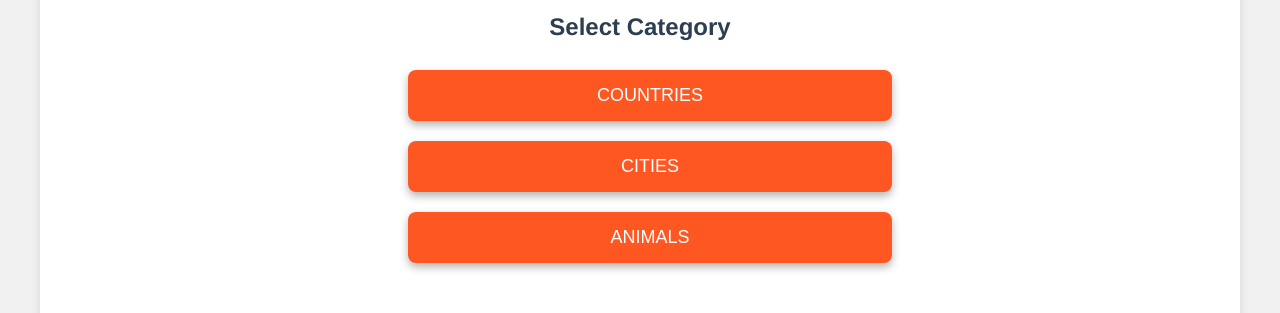
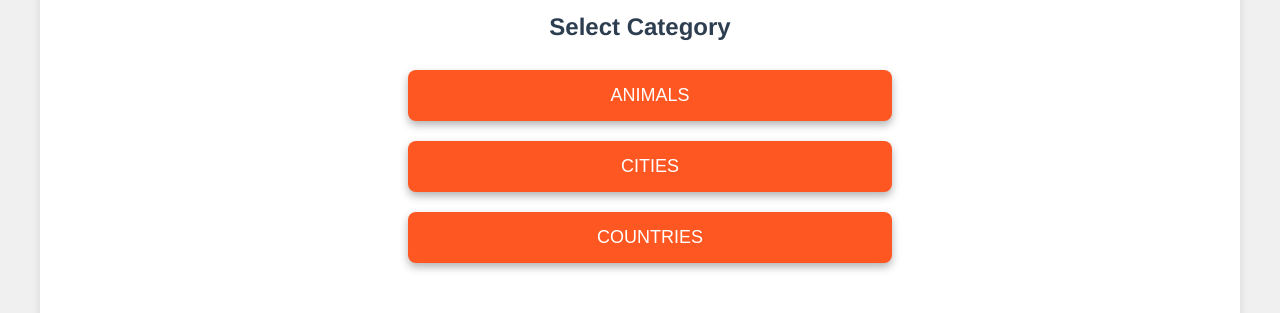
Before and after one commit to joseph-johnson27001/word-scramble, a Vue app: page /categories in a window 1280 px wide. Shown: the part 267-580 px from the top of the page. Built offline with nearby package versions, Linux system fonts and the light colour scheme.

Commit message:
Alphabetised and sorting

```diff
--- a/src/components/GameBoard.vue
+++ b/src/components/GameBoard.vue
@@ -1,8 +1,8 @@
 <template>
   <div>
-    <h2>Game Board</h2>
+    <!-- <h2>Game Board</h2> -->
     <div v-if="wordList.length">
-      <h3>Category: {{ selectedCategory }}</h3>
+      <!-- <h3>Category: {{ selectedCategory }}</h3> -->
       <div class="letters-container">
         <div
           v-for="letter in scrambledLetters"
--- a/src/views/CategorySelection.vue
+++ b/src/views/CategorySelection.vue
@@ -2,11 +2,11 @@
   <div class="category-selection">
     <h2>Select Category</h2>
     <button
-      v-for="(category, key) in categories"
-      :key="key"
-      @click="handleCategorySelection(key)"
+      v-for="categoryName in sortedCategoryNames"
+      :key="categoryName"
+      @click="handleCategorySelection(categoryName)"
     >
-      {{ key.toUpperCase() }}
+      {{ categoryName.toUpperCase() }}
     </button>
   </div>
 </template>
@@ -17,11 +17,15 @@ import { mapActions, mapState } from "vuex";
 export default {
   computed: {
     ...mapState(["categories"]),
+    sortedCategoryNames() {
+      // Sort the category keys alphabetically and use them as stable identifiers
+      return Object.keys(this.categories).sort();
+    },
   },
   methods: {
     ...mapActions(["selectCategory"]),
-    handleCategorySelection(category) {
-      this.selectCategory(category);
+    handleCategorySelection(categoryName) {
+      this.selectCategory(categoryName);
       this.$router.push({ name: "GameBoard" });
     },
   },
```
